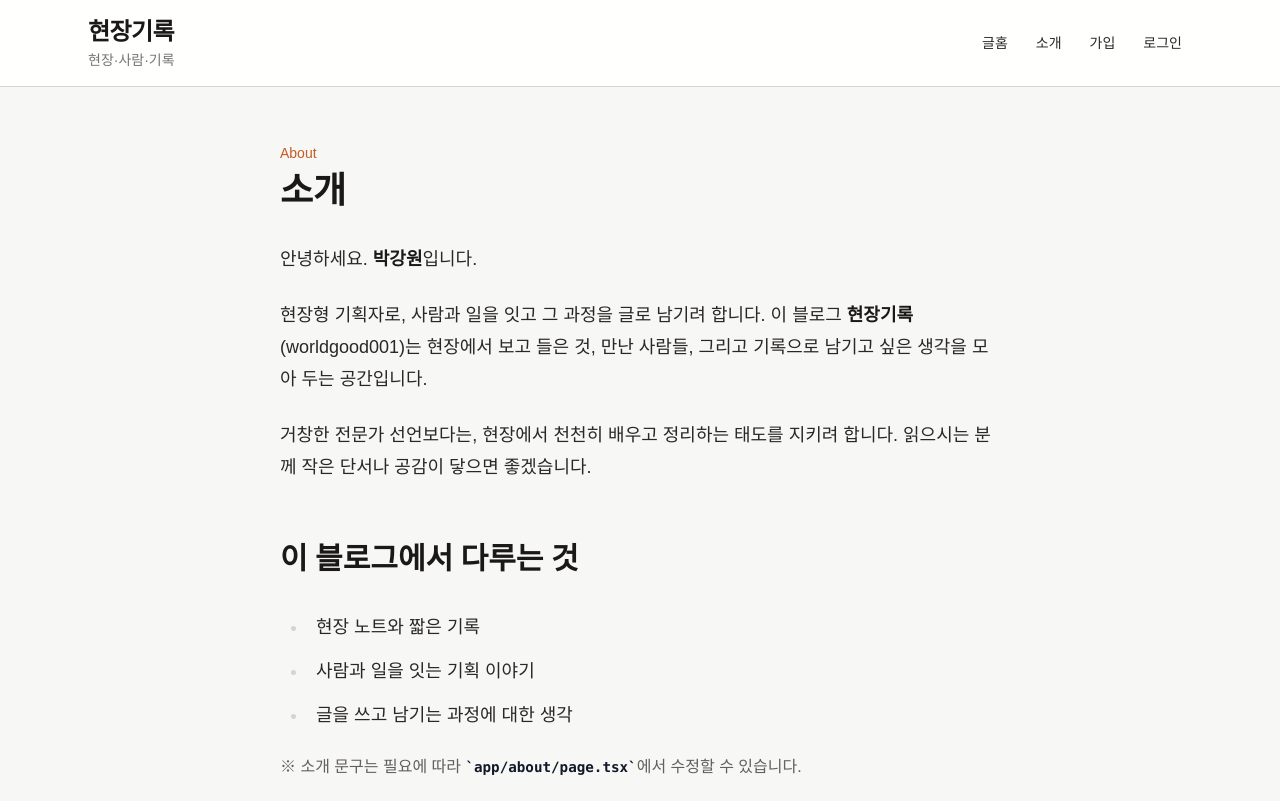
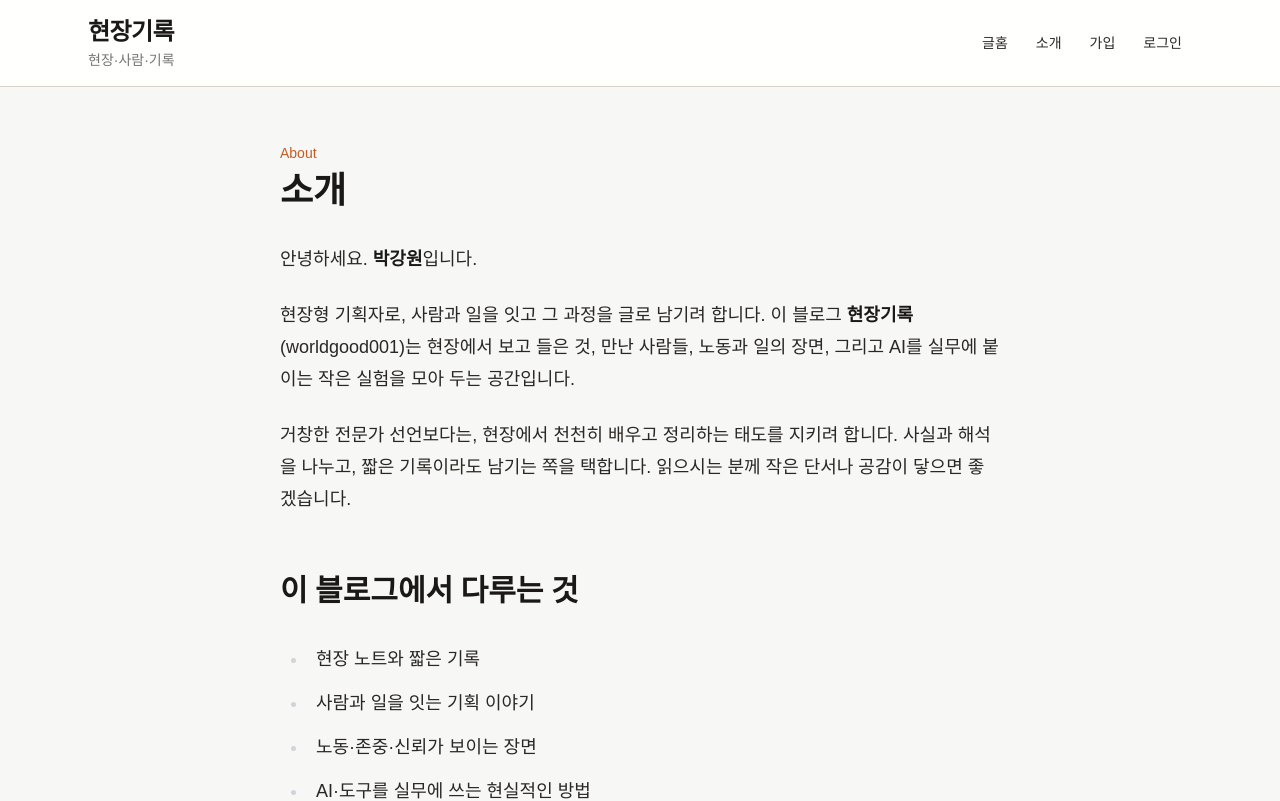
Before and after one commit to opo642506-cmyk/worldgood001, a Next.js app: page /about in a window 1280 px wide. Shown: the top 801 px of the page. Built offline with nearby package versions, Linux system fonts and the light colour scheme; no server answers.

Commit message:
docs: README·소개 페이지 갱신

```diff
--- a/app/about/page.tsx
+++ b/app/about/page.tsx
@@ -25,22 +25,25 @@ export default function AboutPage() {
         <p>
           현장형 기획자로, 사람과 일을 잇고 그 과정을 글로 남기려 합니다.
           이 블로그 <strong>{siteConfig.name}</strong>({siteConfig.nameEn})는
-          현장에서 보고 들은 것, 만난 사람들, 그리고 기록으로 남기고 싶은
-          생각을 모아 두는 공간입니다.
+          현장에서 보고 들은 것, 만난 사람들, 노동과 일의 장면, 그리고 AI를
+          실무에 붙이는 작은 실험을 모아 두는 공간입니다.
         </p>
         <p>
           거창한 전문가 선언보다는, 현장에서 천천히 배우고 정리하는 태도를
-          지키려 합니다. 읽으시는 분께 작은 단서나 공감이 닿으면 좋겠습니다.
+          지키려 합니다. 사실과 해석을 나누고, 짧은 기록이라도 남기는 쪽을
+          택합니다. 읽으시는 분께 작은 단서나 공감이 닿으면 좋겠습니다.
         </p>
         <h2>이 블로그에서 다루는 것</h2>
         <ul>
           <li>현장 노트와 짧은 기록</li>
           <li>사람과 일을 잇는 기획 이야기</li>
+          <li>노동·존중·신뢰가 보이는 장면</li>
+          <li>AI·도구를 실무에 쓰는 현실적인 방법</li>
           <li>글을 쓰고 남기는 과정에 대한 생각</li>
         </ul>
-        <p className="text-base text-ink-700/80">
-          ※ 소개 문구는 필요에 따라{" "}
-          <code>app/about/page.tsx</code>에서 수정할 수 있습니다.
+        <p>
+          회원 가입은 추천 코드가 필요합니다.{" "}
+          <a href="/join">가입</a> · <a href="/login">로그인</a>
         </p>
       </div>
     </div>
```
Also changed, not shown: 1 other file (tests, documents, lock files or other folders).
